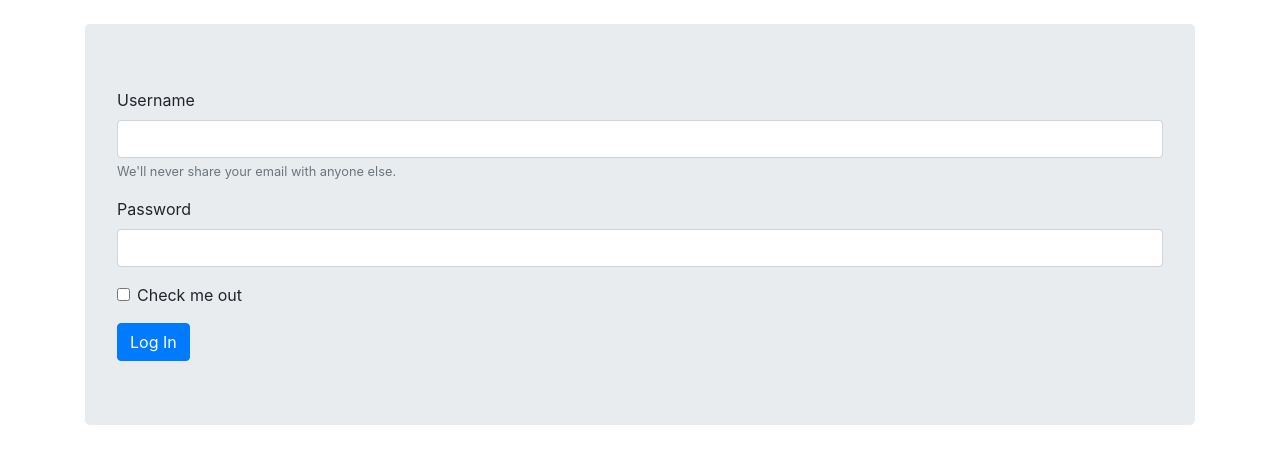
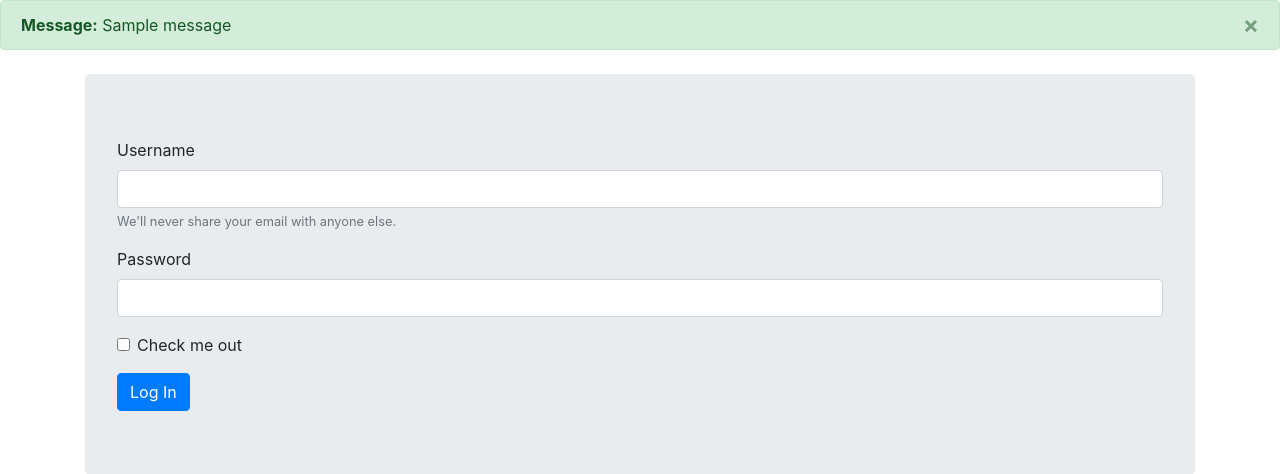
Before and after one commit to nitishrkt/BusTracko, a Django app: page / in a window 1280 px wide. Shown: the part 56-530 px from the top of the page. Run offline with Django 3.2, Linux system fonts and the light colour scheme; one stand-in notice (Sample message) is shown; some libraries are stand-ins or nearby versions.

Commit message:
bugs resolved

```diff
--- a/bustracko/settings.py
+++ b/bustracko/settings.py
@@ -11,6 +11,7 @@ https://docs.djangoproject.com/en/3.0/ref/settings/
 """
 
 import os
+from django.contrib.messages import constants as messages
 
 # Build paths inside the project like this: os.path.join(BASE_DIR, ...)
 BASE_DIR = os.path.dirname(os.path.dirname(os.path.abspath(__file__)))
@@ -26,6 +27,7 @@ SECRET_KEY = '5ojg+ba*rj=adxuspm8z^(w%g*n^qdi7jg*z7ygc#r6qt#bw$n'
 DEBUG = True
 
 ALLOWED_HOSTS = ["*"]
+
 
 
 # Application definition
@@ -121,3 +123,6 @@ USE_TZ = True
 # https://docs.djangoproject.com/en/3.0/howto/static-files/
 
 STATIC_URL = '/static/'
+MESSAGE_TAGS = {
+    messages.ERROR: 'danger'
+}
--- a/bustracko/urls.py
+++ b/bustracko/urls.py
@@ -16,10 +16,9 @@ Including another URLconf
 from django.contrib import admin
 from django.urls import path, include
 
+
 urlpatterns = [
     path('admin/', admin.site.urls),
     path('', include('home.urls')),
-    path('choosebus', include('mappage.urls')),
-    path('location',include('location.urls')),
-    path('signup/',include('home.urls'))
+    path('choosebus', include('mappage.urls'))
 ]
--- a/home/urls.py
+++ b/home/urls.py
@@ -20,7 +20,7 @@ from . import views
 urlpatterns = [
     path('', views.home, name='home'),
     path('home', views.home, name="backhome"),
-    path('signup', views.signup, name='signup'),
+    path('signup/', views.signup, name='signup'),
     path('selectroute', views.loginpage, name='login'),
     path('logoutpage', views.logoutpage, name='logout')
 
--- a/home/views.py
+++ b/home/views.py
@@ -2,6 +2,7 @@ from django.shortcuts import render,redirect
 from django.contrib.auth.models import User
 from django.http import HttpResponse
 from django.contrib.auth import authenticate, login, logout
+from django.contrib import messages
 # Create your views here.
 def home(request):
     return render(request,'home.html')
@@ -20,10 +21,11 @@ def signup(request):
             user.first_name = fname
             user.last_name = lname
             user.save()
+            messages.success(request, "Sign Up successful")
             return render(request, 'home.html')
         else:
+            messages.danger(request, "Sign Up unsuccessful")
             return render(request, 'home.html')
-
 
 def loginpage(request):
     if request.method == 'POST':
--- a/mappage/views.py
+++ b/mappage/views.py
@@ -7,4 +7,4 @@ def handlemap(request):
         from_place = request.POST['from']
         to = request.POST['to']
         print("from = "+from_place+" to = "+ to)
-        return render(request,{'from':from_place, 'to':to},'mappage2.html')
+        return render(request,{'from':from_place, 'to':to},'mappage.html')
--- a/templates/format.html
+++ b/templates/format.html
@@ -47,6 +47,17 @@
         </form>
       </div>
   </nav>
+
+  <!-- Messages work -->
+  {% for message in messages %}
+    <div class="alert alert-{{ message.tags }} alert-dismissible fade show" role="alert">
+        <strong>Message:</strong> {{message}}
+        <button type="button" class="close" data-dismiss="alert" aria-label="Close">
+          <span aria-hidden="true">&times;</span>
+        </button>
+    </div>
+  {% endfor %}
+
   {% block body %}
   {% endblock %}
     <!-- Copyright -->
--- a/templates/home.html
+++ b/templates/home.html
@@ -35,7 +35,7 @@
         </button>
       </div>
       <div class="modal-body">
-        <form action="/signup/" name="registration" method="post">
+        <form action="signup/" name="registration" method="post">
             {% csrf_token %}
             <div class="form-group">
                 <label for="exampleInputEmail1">Username</label>
```
Also changed, not shown: db.sqlite3.
